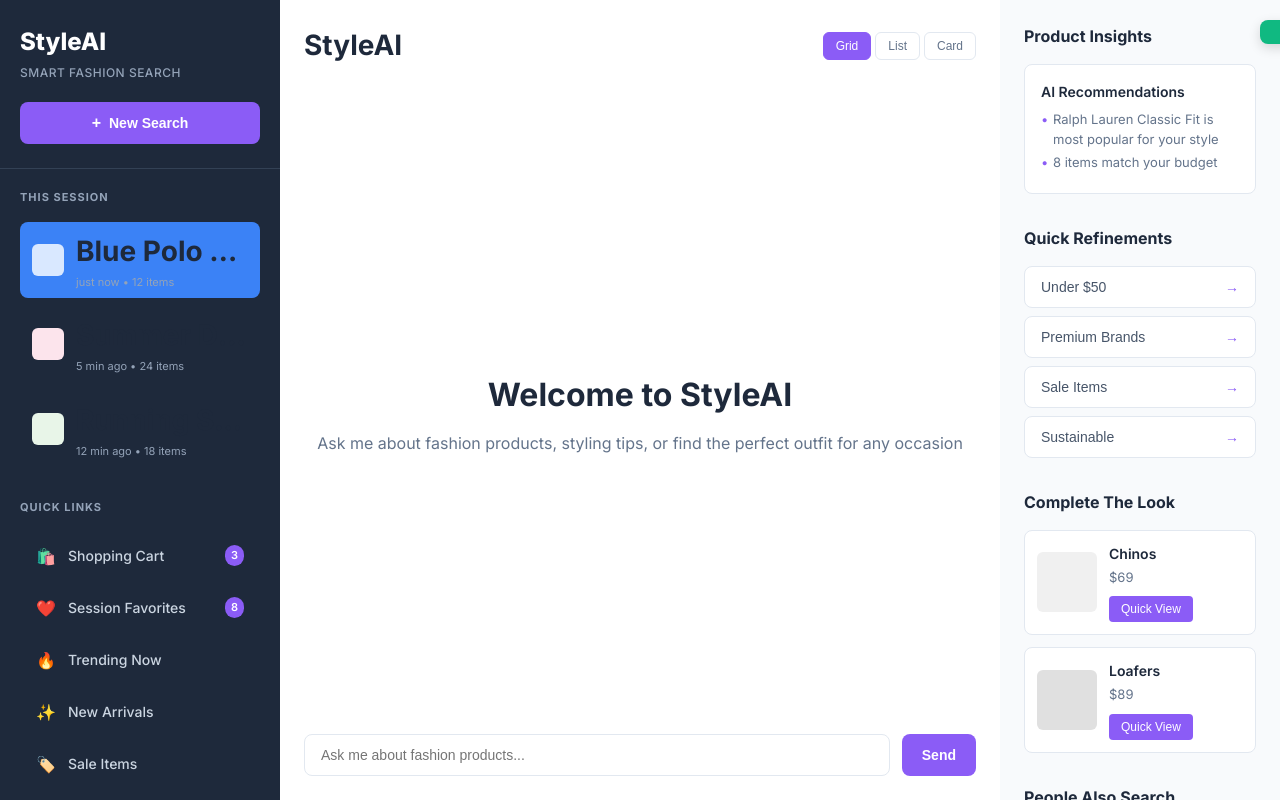
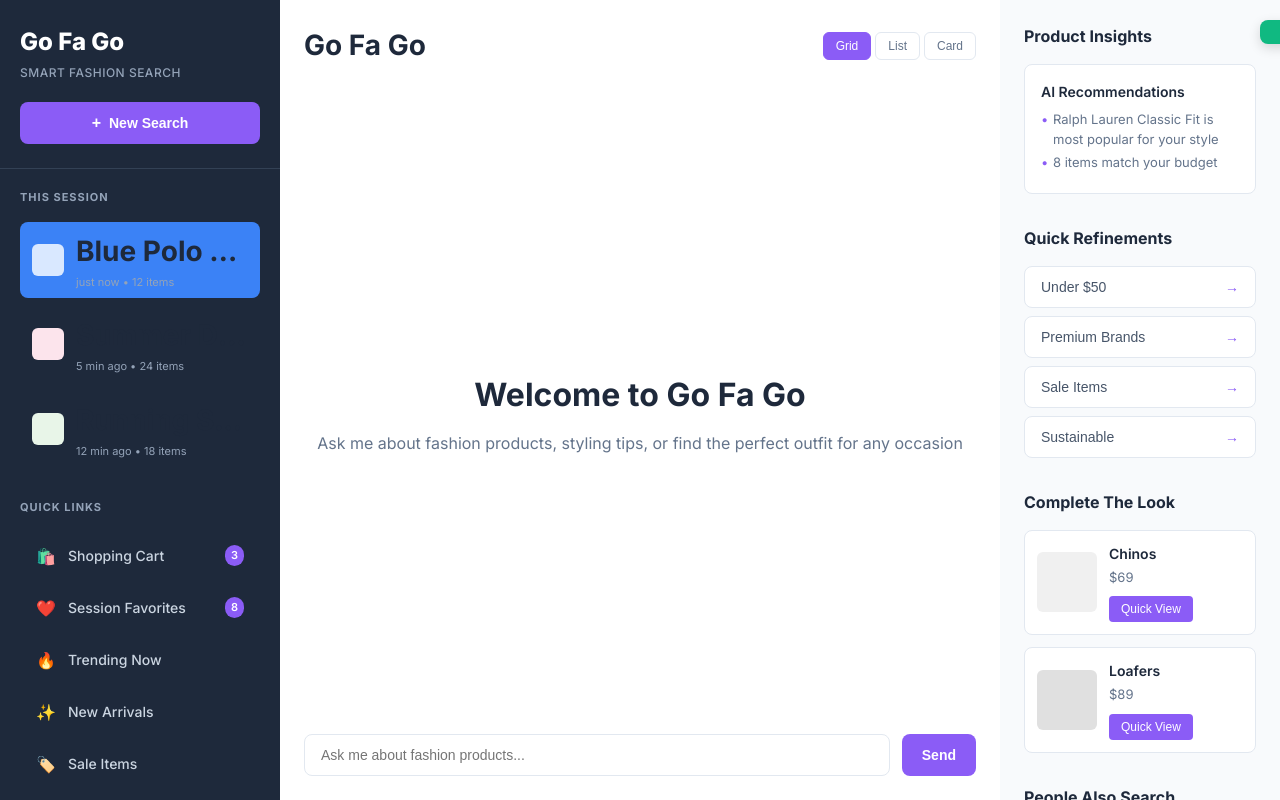
Before and after one commit to raja-datascientist/GoFaGo, a Flask app: page / in a window 1280 px wide. Run offline with Flask 3, Linux system fonts and the light colour scheme; some libraries are stand-ins or nearby versions.

Commit message:
Fix chatbot: Rename to Go Fa Go, fix API integration, display products correctly

```diff
--- a/frontend_python/static/script.js
+++ b/frontend_python/static/script.js
@@ -238,15 +238,12 @@ class StyleAI {
     }
 
     displayProducts(products) {
-        // Create product grid container if it doesn't exist
-        let productGrid = document.getElementById('productGrid');
-        if (!productGrid) {
-            const chatMessages = document.getElementById('chatMessages');
-            productGrid = document.createElement('div');
-            productGrid.className = 'product-grid';
-            productGrid.id = 'productGrid';
-            chatMessages.appendChild(productGrid);
-        }
+        const chatMessages = document.getElementById('chatMessages');
+        const productGridContainer = document.getElementById('productGridContainer');
+
+        // Create product grid
+        productGridContainer.innerHTML = '<div class="product-grid" id="productGrid"></div>';
+        const productGrid = document.getElementById('productGrid');
 
         productGrid.innerHTML = '';
 
@@ -254,6 +251,9 @@ class StyleAI {
             const productCard = this.createProductCard(product);
             productGrid.appendChild(productCard);
         });
+
+        // Scroll to products
+        productGrid.scrollIntoView({ behavior: 'smooth', block: 'nearest' });
     }
 
     createProductCard(product) {
@@ -613,7 +613,7 @@ class StyleAI {
             // Add AI response
             const aiResponse = document.createElement('div');
             aiResponse.className = 'ai-message';
-            aiResponse.textContent = data.response || `I found results for "${message}"! Here are the top picks:`;
+            aiResponse.textContent = data.message || `I found results for "${message}"! Here are the top picks:`;
             chatMessages.appendChild(aiResponse);
 
             // Load products if available
@@ -634,7 +634,7 @@ class StyleAI {
             chatMessages.appendChild(errorMessage);
 
             // Fallback to mock data if backend fails
-            this.loadInitialProducts();
+            this.displayProducts(this.getProductData());
             document.querySelector('.search-title').textContent = message;
         }
 
--- a/frontend_python/templates/index.html
+++ b/frontend_python/templates/index.html
@@ -17,7 +17,7 @@
         <aside class="sidebar">
             <div class="sidebar-header">
                 <div class="logo">
-                    <h1>StyleAI</h1>
+                    <h1>Go Fa Go</h1>
                     <p class="tagline">Smart Fashion Search</p>
                 </div>
                 <button class="new-search-btn">
@@ -93,7 +93,7 @@
                 <div class="chat-container">
                     <!-- Chat Header -->
                     <div class="chat-header">
-                        <h2 class="search-title">StyleAI</h2>
+                        <h2 class="search-title">Go Fa Go</h2>
                         <div class="view-toggle">
                             <button class="view-btn active">Grid</button>
                             <button class="view-btn">List</button>
@@ -104,16 +104,16 @@
                     <!-- Empty State -->
                     <div class="empty-state" id="emptyState">
                         <div class="empty-message">
-                            <h3>Welcome to StyleAI</h3>
+                            <h3>Welcome to Go Fa Go</h3>
                             <p>Ask me about fashion products, styling tips, or find the perfect outfit for any occasion</p>
                         </div>
                     </div>
 
                     <!-- Chat Messages Container -->
-                    <div id="chatMessages" style="display: none;">
+                    <div id="chatMessages" style="display: none;"></div>
 
-                    </div>
-                    <!-- End Chat Messages Container -->
+                    <!-- Product Grid Container -->
+                    <div id="productGridContainer"></div>
 
                     <!-- Message Input -->
                     <div class="message-input-container">
```
